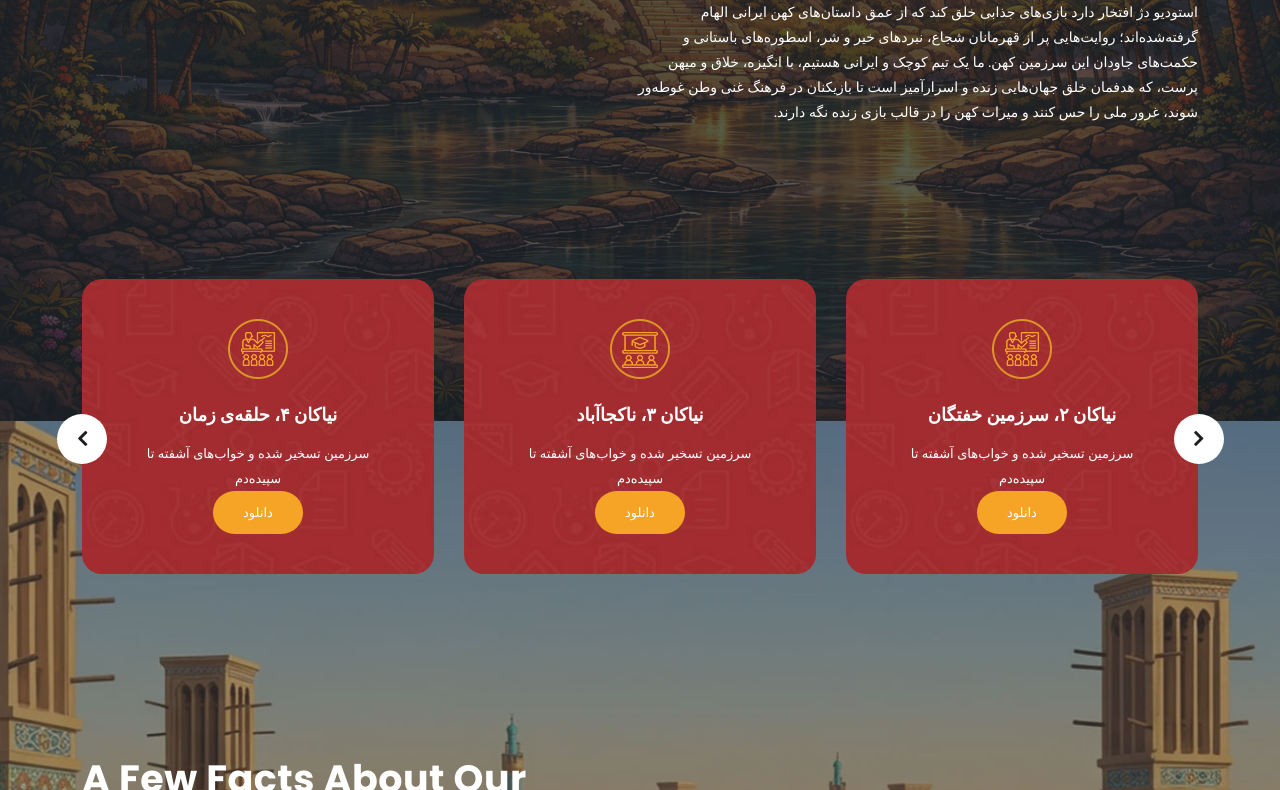
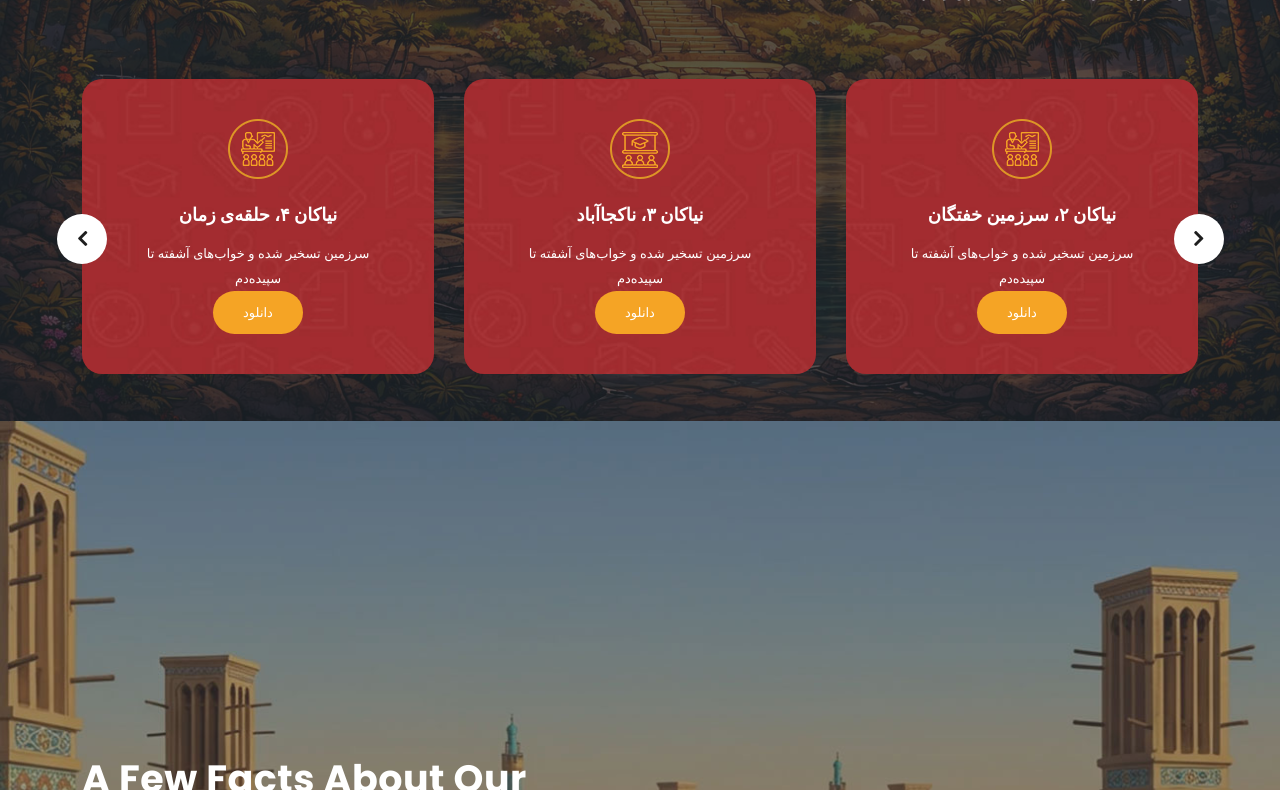
Before and after one commit to rozeslami/dezhstudio-website, a plain HTML site: page index.html in a window 1280 px wide. Shown: the part 379-1169 px from the top of the page. Drawn offline with nearby package versions, Linux system fonts and the light colour scheme.

Commit message:
Update templatemo-edu-meeting.css

```diff
--- a/assets/css/templatemo-edu-meeting.css
+++ b/assets/css/templatemo-edu-meeting.css
@@ -814,7 +814,7 @@ banner
 
 .main-banner .caption {
   position: absolute;
-  top: 50%;
+  top: 35%;
   transform: translateY(-50%);
 }
 
@@ -873,7 +873,7 @@ services
 */
 
 .services {
-  margin-top: -135px;
+  margin-top: -335px;
   position: absolute;
   width: 100%;
 }
```
